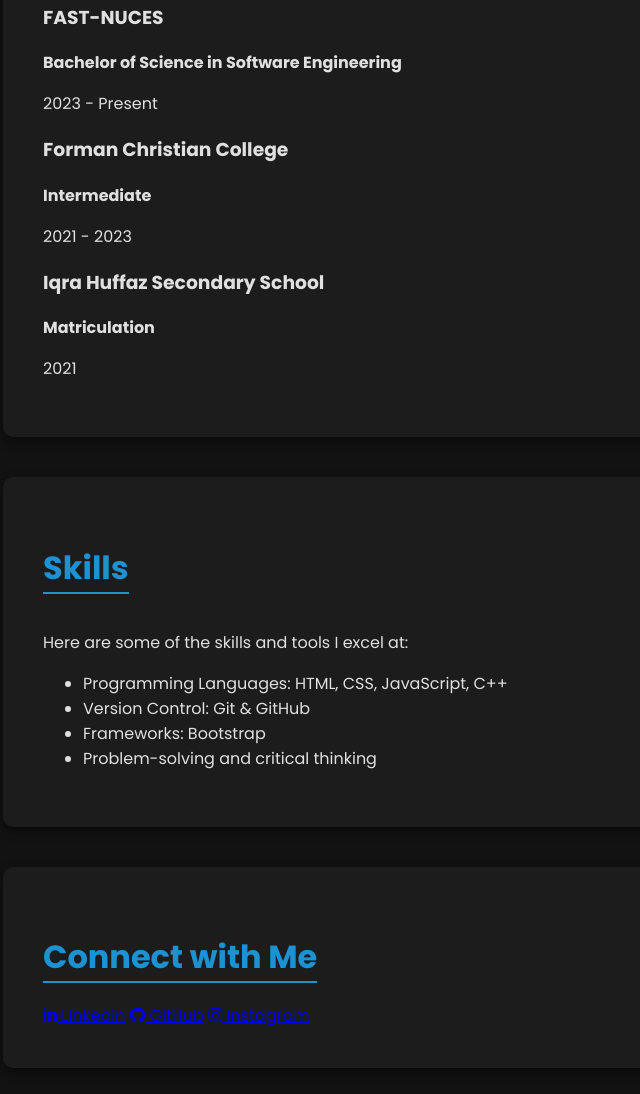
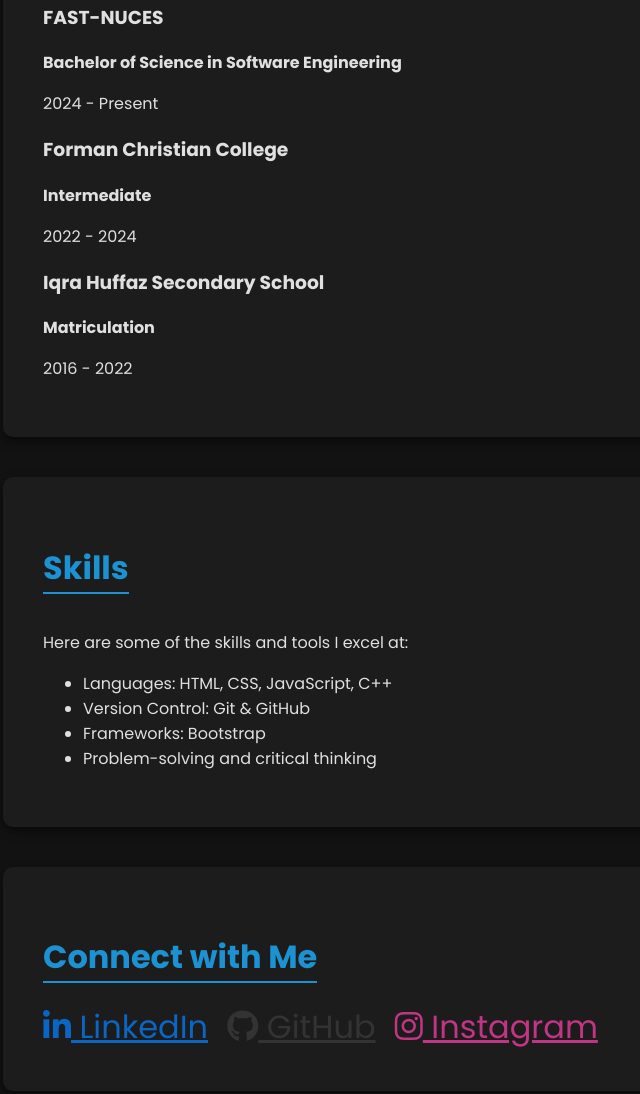
Before and after one commit to waqarwali/resume, a plain HTML site: page index.html in a window 1280 px wide. Shown: the part 1171-2265 px from the top of the page, without its empty margins (337-977 px from the left). Drawn offline with Linux system fonts and the light colour scheme.

Commit message:
Add files via upload

```diff
--- a/css/style.css
+++ b/css/style.css
@@ -60,6 +60,46 @@ body, html {
     color: #1c92d2;
   }
 
+  /* Social Links Section */
+.social-icons a {
+    color: #6c757d; /* Subtle gray for the default color */
+    font-size: 2rem; /* Adjust the size of the icons */
+    margin-right: 15px; /* Spacing between icons */
+    transition: color 0.3s ease, transform 0.3s ease; /* Smooth hover effect */
+  }
+
+  .social-icons a:hover {
+    color: #0072b1; /* LinkedIn Blue */
+    transform: scale(1.2); /* Slightly enlarge the icon on hover */
+  }
+
+  /* Specific Colors for Each Platform */
+  .social-icons a[href*="linkedin"] {
+    color: #0a66c2; /* Default LinkedIn Blue */
+  }
+
+  .social-icons a[href*="github"] {
+    color: #333; /* Default GitHub Dark Gray */
+  }
+
+  .social-icons a[href*="instagram"] {
+    color: #c13584; /* Default Instagram Pink */
+  }
+
+  /* Hover Effects for Each Platform */
+  .social-icons a[href*="linkedin"]:hover {
+    color: #005582; /* Darker LinkedIn Blue */
+  }
+
+  .social-icons a[href*="github"]:hover {
+    color: #000; /* Black on hover for GitHub */
+  }
+
+  .social-icons a[href*="instagram"]:hover {
+    color: #e95950; /* Brighter Instagram Red */
+  }
+
+
   /* Cursor-following Orb */
   .cursor-orb {
     position: fixed;
--- a/index.html
+++ b/index.html
@@ -43,17 +43,17 @@
       <h2>Experience</h2>
       <div>
         <h3>Finance Secretary</h3>
-        <p><strong>Physics Club, Forman Christian College Lahore</strong> (2022)</p>
+        <p><strong>Physics Club, Forman Christian College Lahore</strong> (2023 - 24)</p>
         <p>Managed club finances, prepared budgets, and coordinated with the team for smooth operations.</p>
       </div>
       <div>
         <h3>Sponsorship Head</h3>
-        <p><strong>Forman Physics Society Conference (FPSC) 2024</strong> (2024)</p>
+        <p><strong>FAST PROBLEM SOLVING CHALLENGE (FPSC) 2024</strong> (2024)</p>
         <p>Led sponsorship initiatives, negotiated partnerships, and successfully acquired funding for the event.</p>
       </div>
       <div>
         <h3>General Member</h3>
-        <p><strong>FAST Book Club</strong> (Present)</p>
+        <p><strong>FAST Book Club</strong> (2024 - 25)</p>
         <p>Contributed to organizing book discussions, events, and community engagement activities.</p>
       </div>
     </section>
@@ -64,17 +64,17 @@
       <div>
         <h3>FAST-NUCES</h3>
         <p><strong>Bachelor of Science in Software Engineering</strong></p>
-        <p>2023 - Present</p>
+        <p>2024 - Present</p>
       </div>
       <div>
         <h3>Forman Christian College</h3>
         <p><strong>Intermediate</strong></p>
-        <p>2021 - 2023</p>
+        <p>2022 - 2024</p>
       </div>
       <div>
         <h3>Iqra Huffaz Secondary School</h3>
         <p><strong>Matriculation</strong></p>
-        <p>2021</p>
+        <p>2016 - 2022</p>
       </div>
     </section>
 
@@ -83,7 +83,7 @@
       <h2>Skills</h2>
       <p>Here are some of the skills and tools I excel at:</p>
       <ul>
-        <li>Programming Languages: HTML, CSS, JavaScript, C++</li>
+        <li>Languages: HTML, CSS, JavaScript, C++</li>
         <li>Version Control: Git & GitHub</li>
         <li>Frameworks: Bootstrap</li>
         <li>Problem-solving and critical thinking</li>
```
